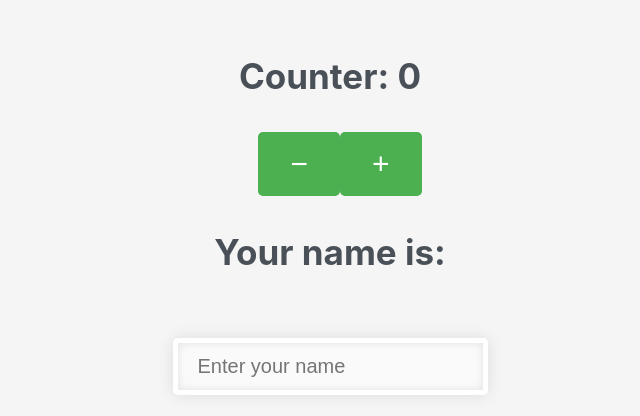
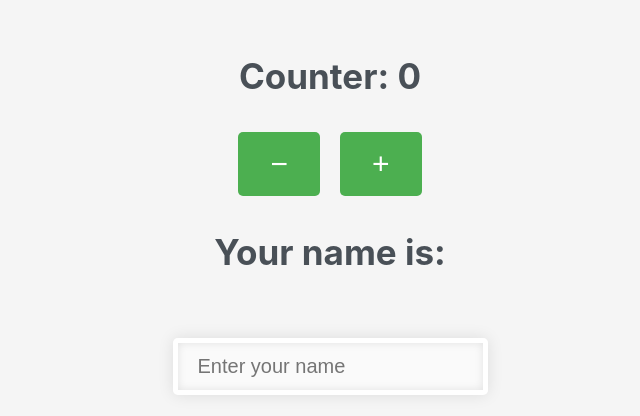
Before and after one commit to nataliecardot/react-hooks-redux, a React (Create React App) app: page / in a window 1280 px wide. Shown: the top 416 px of the page, without its empty margins (310-950 px from the left). Built offline with nearby package versions, Linux system fonts and the light colour scheme.

Commit message:
Fix class name placement & rebuild

```diff
--- a/src/App.js
+++ b/src/App.js
@@ -84,8 +84,8 @@ function Counter() {
   return (
     <>
       <p>Counter: {count}</p>
-      <button className="button-2" onClick={decrementCount}>−</button>
-      <button onClick={incrementCount}>+</button>
+      <button onClick={decrementCount}>−</button>
+      <button onClick={incrementCount} className="button-2">+</button>
       <div>
         <p>Your name is: {name}</p>
       </div>
```
